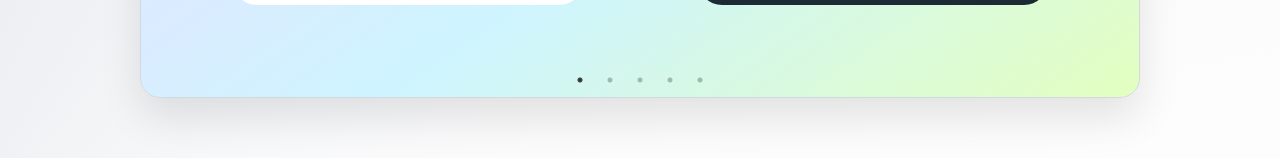
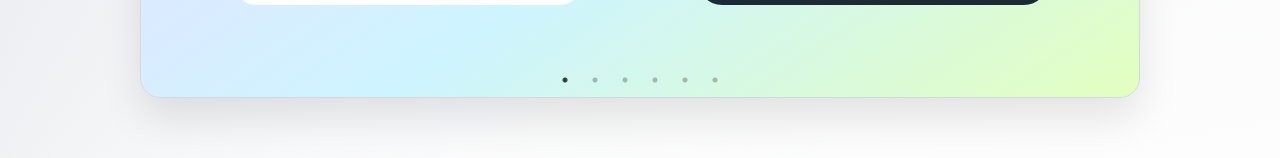
Before and after one commit to JHughesSUTA/jhughessuta.github.io, a React (Vite) app: page / in a window 1280 px wide. Shown: the part 1487-1645 px from the top of the page. Built offline with nearby package versions, Linux system fonts and the light colour scheme.

Commit message:
add password generator project

```diff
--- a/src/components/ProjectsSection/ProjectsSection.jsx
+++ b/src/components/ProjectsSection/ProjectsSection.jsx
@@ -5,6 +5,7 @@ import ticTacToeImage from "../../assets/images/tictactoe-screenshot.jpg";
 import keyboardHarmonyImage from "../../assets/images/keyboard-harmony-screenshot.jpg";
 import dictionaryLightImage from "../../assets/images/dictionary-app-screenshot-light.jpg";
 import dictionaryDarkImage from "../../assets/images/dictionary-app-screenshot-dark.jpg";
+import passwordGeneratorImage from "../../assets/images/password-generator-screenshot.jpg";
 // import studentFilterImage from "../../assets/images/student-filter-screenshot.jpg";
 import ProjectCard from "./ProjectCard";
 import Marquee from "./Marquee";
@@ -37,6 +38,15 @@ const ProjectsSection = () => {
       tags: ["React", "TypeScript", "Sass"],
     },
     {
+      title: "Password Generator",
+      description:
+        "Generate a password with several different options. See password strength.",
+      image: passwordGeneratorImage,
+      liveUrl: "https://password-generator-virid-six-62.vercel.app/",
+      githubUrl: "https://github.com/JHughesSUTA/password-generator",
+      tags: ["React", "Zustand", "TypeScript", "Tailwind"],
+    },
+    {
       title: "Keyboard Harmony Practice Tools",
       description:
         "An app I built to help me practice the different voicings of Phil DeGregs Jazz Keyboard Harmony book.",
@@ -63,15 +73,6 @@ const ProjectsSection = () => {
       githubUrl: "https://github.com/JHughesSUTA/sunnyside-agency-landing-page",
       tags: ["HTML", "Sass", "JavaScript"],
     },
-    // {
-    //   title: "Student Grades",
-    //   description:
-    //     "Filter through students and see their grade info. Add custom tags.",
-    //   image: studentFilterImage,
-    //   liveUrl: "https://jhughessuta.github.io/demo-students-filter/",
-    //   githubUrl: "https://github.com/JHughesSUTA/demo-students-filter",
-    //   tags: ["React", "TypeScript", "Sass"],
-    // },
   ];
 
   var settings = {
--- a/src/components/ProjectsSection/Tag.jsx
+++ b/src/components/ProjectsSection/Tag.jsx
@@ -11,6 +11,7 @@ const Tag = ({ text }) => {
       tailwind: "#36BCFF",
       api: "red",
       vitest: "#acd268",
+      zustand: "brown",
     };
     return colors[text.toLowerCase()] || "black";
   };
```
Also changed, not shown: src/assets/images/password-generator-screenshot.jpg (added).
